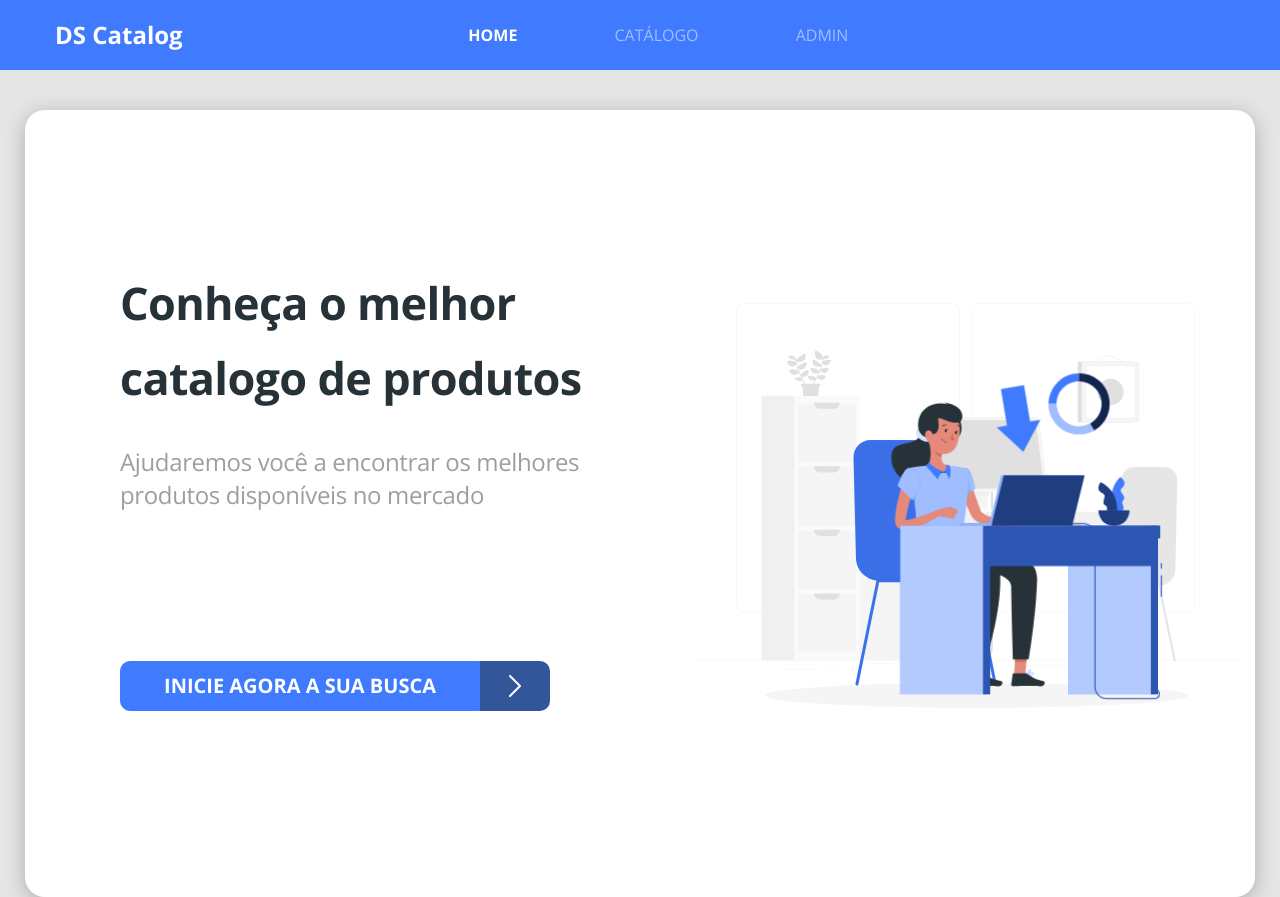
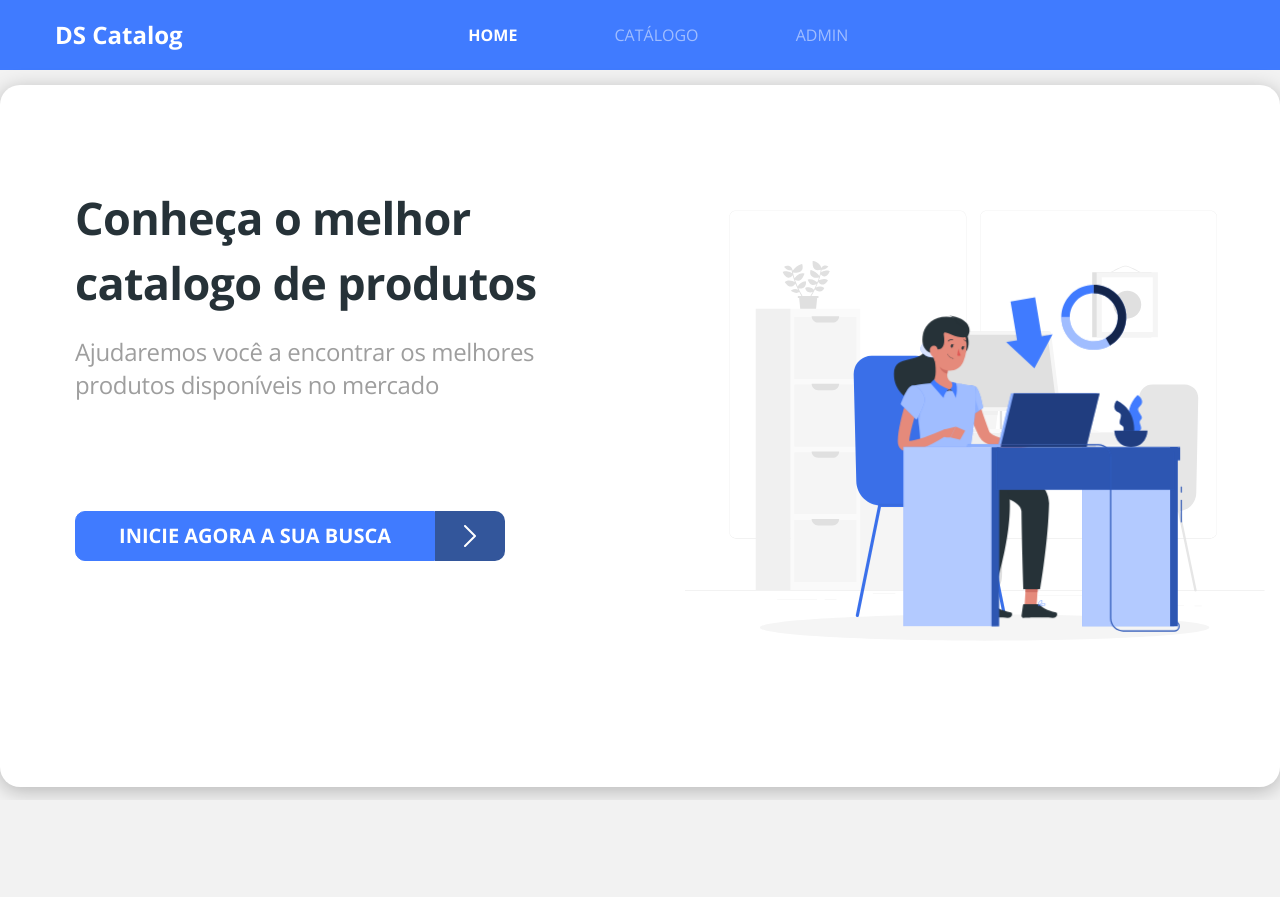
Before and after one commit to JoelMaciel/dscatalog-bootcamp-devsuperior, a React (Create React App) app in the folder front-web/: page / in a window 1280 px wide. After the commit the page ends 800 px from the top, so only its background shows below. Built offline with nearby package versions, Linux system fonts and the light colour scheme.

Commit message:
Criando componentes de paginaçao

```diff
--- a/front-web/src/core/assets/styles/custom.scss
+++ b/front-web/src/core/assets/styles/custom.scss
@@ -2,7 +2,7 @@ $theme-colors: (
     "primary":#407BFF
 );
 
-$body-bg: #E5E5E5;
+$body-bg: #F2F2F2;
 $body-color:#263238;
 
 @import '~bootstrap/scss/bootstrap.scss';
--- /dev/null
+++ b/front-web/src/core/components/Pagination/index.tsx
@@ -0,0 +1,25 @@
+import React from 'react';
+import { ReactComponent as ArrowIcon } from 'core/assets/images/arrow.svg';
+
+import './styles.scss';
+
+
+const Pagination = () =>{
+    return (
+<div className="pagination-container">
+    <ArrowIcon className="pagination-previous" />
+    <div className="pagination-item">
+        1
+    </div>
+    <div className="pagination-item active">
+        2
+    </div>
+    <div className="pagination-item">
+        3
+    </div>
+    <ArrowIcon className="pagination-next" />
+</div>
+    );
+}
+
+export  default Pagination;
--- /dev/null
+++ b/front-web/src/core/components/Pagination/styles.scss
@@ -0,0 +1,45 @@
+.pagination-container{
+    display: flex;
+    justify-content: center;
+    align-items: center;
+    margin-top: 10px;
+
+}
+
+.pagination-item{
+
+    width: 40px;
+    height: 40px;
+    background: #E1E1E1;
+    border-radius: 50%;
+    font-weight: bold;
+    font-size: 15px;
+    line-height: 19px;
+    text-align: center;
+    letter-spacing: -0.015em;
+    color: #FFFFFF;
+    display: flex;
+    align-items: center;
+    justify-content: center;
+    cursor: pointer;
+    margin-right: 10px;
+
+    &.active {
+        background: #407BFF;
+    }
+
+}
+
+.pagination-previous{
+    transform: rotate(-180deg);
+    margin-right: 25px;
+    color: #E1E1E1;
+    cursor: pointer;
+}
+
+.pagination-next{
+    margin-left: 15px;
+    color: #407BFF;
+    cursor: pointer;
+
+}
--- a/front-web/src/pages/Catalog/components/ProductDetails/index.tsx
+++ b/front-web/src/pages/Catalog/components/ProductDetails/index.tsx
@@ -59,14 +59,7 @@ const ProductDetails = () => {
                                 </p>
                             </>
                         )}
-                        <>
-                            <h1 className="product-description-title">
-                                Descriçao do produto
-                            </h1>
-                            <p className="product-description-text">
-                                {product?.description}
-                            </p>
-                        </>
+
                     </div>
 
                 </div>
--- a/front-web/src/pages/Catalog/index.tsx
+++ b/front-web/src/pages/Catalog/index.tsx
@@ -5,6 +5,7 @@ import { makeRequest } from 'core/utils/request';
 import ProductCard from './components/ProductCard';
 import ProductCardLoader from './components/Loaders/ProductCardLoader';
 import './styles.scss'
+import Pagination from 'core/components/Pagination';
 
 const Catalog = () => {
     const [productsResponse, setProductsResponse] = useState<ProductsResponse>();
@@ -39,8 +40,9 @@ const Catalog = () => {
                     ))
                 )}
             </div>
+            <Pagination />
     </div>
-    );
-}
+    )
+};
 
 export default Catalog;
--- a/front-web/src/pages/Catalog/styles.scss
+++ b/front-web/src/pages/Catalog/styles.scss
@@ -1,20 +1,20 @@
 .catalog-container{
-    margin-top: 10px;
-    padding-left: 35px;
-    padding-right: 40px;
+    margin-top: 15px;
+    padding-left: 25px;
+    padding-right: 25px;
 }
 .catalog-title{
 
 font-size: 24px;
-line-height: 33px;
+line-height: 25px;
 letter-spacing: -0.015em;
 
 }
 
 .catalog-products{
-    margin-top: 25px;
+    margin-top: 15px;
     display: grid;
-    grid-template-columns:repeat(auto-fill, 240px);
+    grid-template-columns:repeat(auto-fill, 200px);
     grid-gap: 20px 0px;
     justify-content: space-between;
 }
--- a/front-web/src/pages/Home/style.scss
+++ b/front-web/src/pages/Home/style.scss
@@ -1,19 +1,19 @@
 .home-container {
-margin-top: 40px;
-padding-left: 40px;
-padding-right: 40px;
+margin-top: 15px;
+padding-left: 15px;
+padding-right: 15px;
 }
 
 .home-content {
 
 
-    padding-top: 155px;
-    padding-left: 80px;
-    padding-bottom: 150px;
+    padding-top: 100px;
+    padding-left: 60px;
+    padding-bottom: 120px;
 }
 .text-title {
     font-size: 45px;
-    line-height: 75px;
+    line-height: 65px;
     letter-spacing: -0.015em;
 }
 
@@ -22,8 +22,8 @@ padding-right: 40px;
     line-height: 33px;
     letter-spacing: -0.015em;
     color: #9E9E9E;
-    margin-top: 30px;
-    margin-bottom: 150px;
+    margin-top: 20px;
+    margin-bottom: 110px;
 }
 
 .main-image {
```
Also changed, not shown: 1 other file (tests, documents, lock files or other folders).
